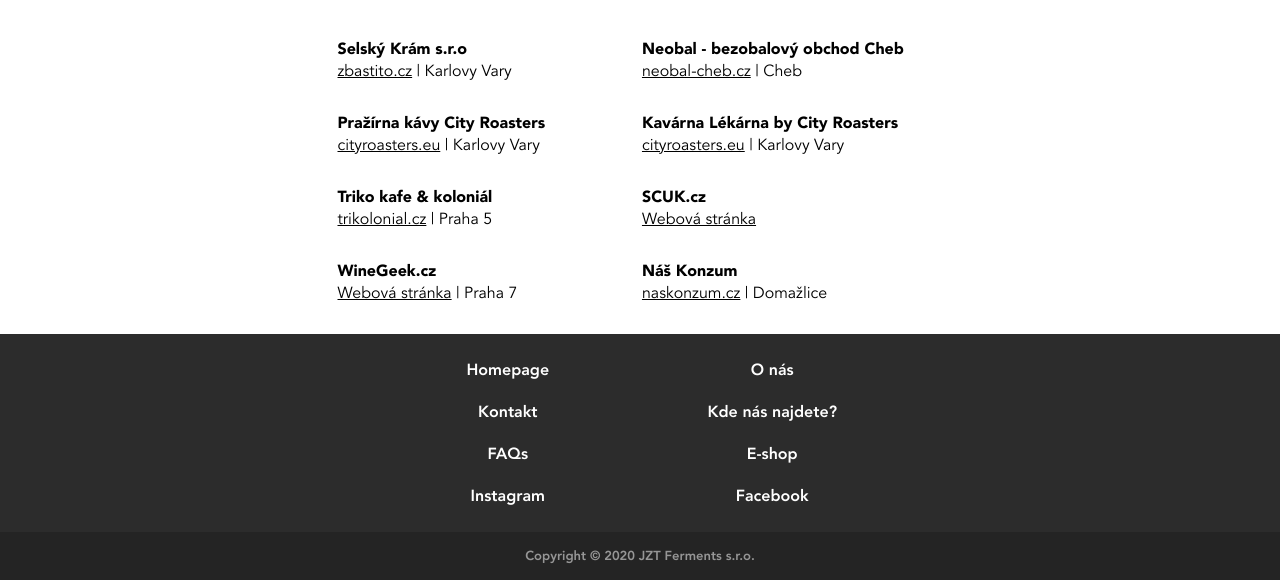
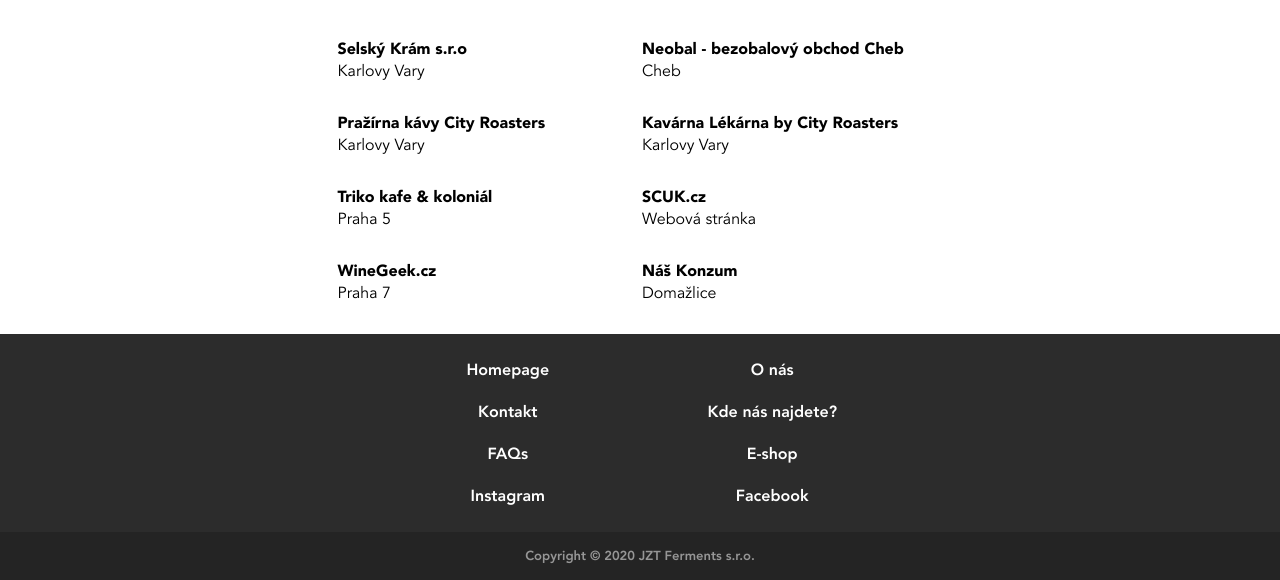
Before and after one commit to StyvekDrtic/jztferments, a Jekyll site: the page built from kde-nas-najdete.html, in a window 1280 px wide and 1380 px high. Shown: the part 800-1380 px from the top of the window. Built offline with Jekyll 4.4.1, drawn with Linux system fonts in a browser that asks for light colours; comment, search, counter and statistics services are not loaded.

Commit message:
kde nas najdete

```diff
--- a/_includes/head.html
+++ b/_includes/head.html
@@ -10,7 +10,7 @@
   <meta name="language" content="cs">
 
   <link rel="stylesheet" href="assets/slick/slick.css">
-  <link rel="stylesheet" href="assets/css/main.css?a=6">
+  <link rel="stylesheet" href="assets/css/main.css?a=7">
 
   <link rel="apple-touch-icon" sizes="180x180" href="/favicon/apple-touch-icon.png">
   <link rel="icon" type="image/png" sizes="32x32" href="/favicon/favicon-32x32.png">
--- a/_sass/_kontakt.scss
+++ b/_sass/_kontakt.scss
@@ -145,7 +145,8 @@
         display: inline-block;
 
         a {
-          text-decoration: underline;
+          font-family: AvenirBlack;
+          text-decoration: none;
         }
 
         span {
--- a/kde-nas-najdete.html
+++ b/kde-nas-najdete.html
@@ -19,14 +19,14 @@
   </div>
   <div class="seznam">
     <ul>
-      <li><span>Selský Krám s.r.o</span><br><a href="https://www.zbastito.cz/jztferments-kombucha-maracuja-520-ml/">zbastito.cz</a> | Karlovy Vary</li>
-      <li><span>Neobal - bezobalový obchod Cheb</span><br><a href="https://neobal-cheb.cz">neobal-cheb.cz</a> | Cheb</li>
-      <li><span>Pražírna kávy City Roasters</span><br><a href="https://cityroasters.eu/">cityroasters.eu</a> | Karlovy Vary</li>
-      <li><span>Kavárna Lékárna by City Roasters</span><br><a href="https://cityroasters.eu/">cityroasters.eu</a> | Karlovy Vary</li>
-      <li><span>Triko kafe & koloniál</span><br><a href="https://www.trikolonial.cz/">trikolonial.cz</a> | Praha 5</li>
-      <li><span>SCUK.cz</span><br><a href="https://www.scuk.cz/">Webová stránka</a></li>
-      <li><span>WineGeek.cz</span><br><a href="https://www.winegeek.cz/">Webová stránka</a> | Praha 7</li>
-      <li><span>Náš Konzum</span><br><a href="http://naskonzum.cz/">naskonzum.cz</a> | Domažlice</li>
+      <li><span><a href="https://www.zbastito.cz/jztferments-kombucha-maracuja-520-ml/">Selský Krám s.r.o</a></span><br>Karlovy Vary</li>
+      <li><span><a href="https://neobal-cheb.cz">Neobal - bezobalový obchod Cheb</a></span><br>Cheb</li>
+      <li><span><a href="https://cityroasters.eu/">Pražírna kávy City Roasters</a></span><br>Karlovy Vary</li>
+      <li><span><a href="https://cityroasters.eu/">Kavárna Lékárna by City Roasters</a></span><br>Karlovy Vary</li>
+      <li><span><a href="https://www.trikolonial.cz/">Triko kafe & koloniál</a></span><br>Praha 5</li>
+      <li><span><a href="https://www.scuk.cz/">SCUK.cz</a></span><br>Webová stránka</li>
+      <li><span><a href="https://www.winegeek.cz/">WineGeek.cz</a></span><br>Praha 7</li>
+      <li><span><a href="http://naskonzum.cz/">Náš Konzum</a></span><br>Domažlice</li>
     </ul>
   </div>
 </section>
```
Also changed, not shown: 6 other files.
